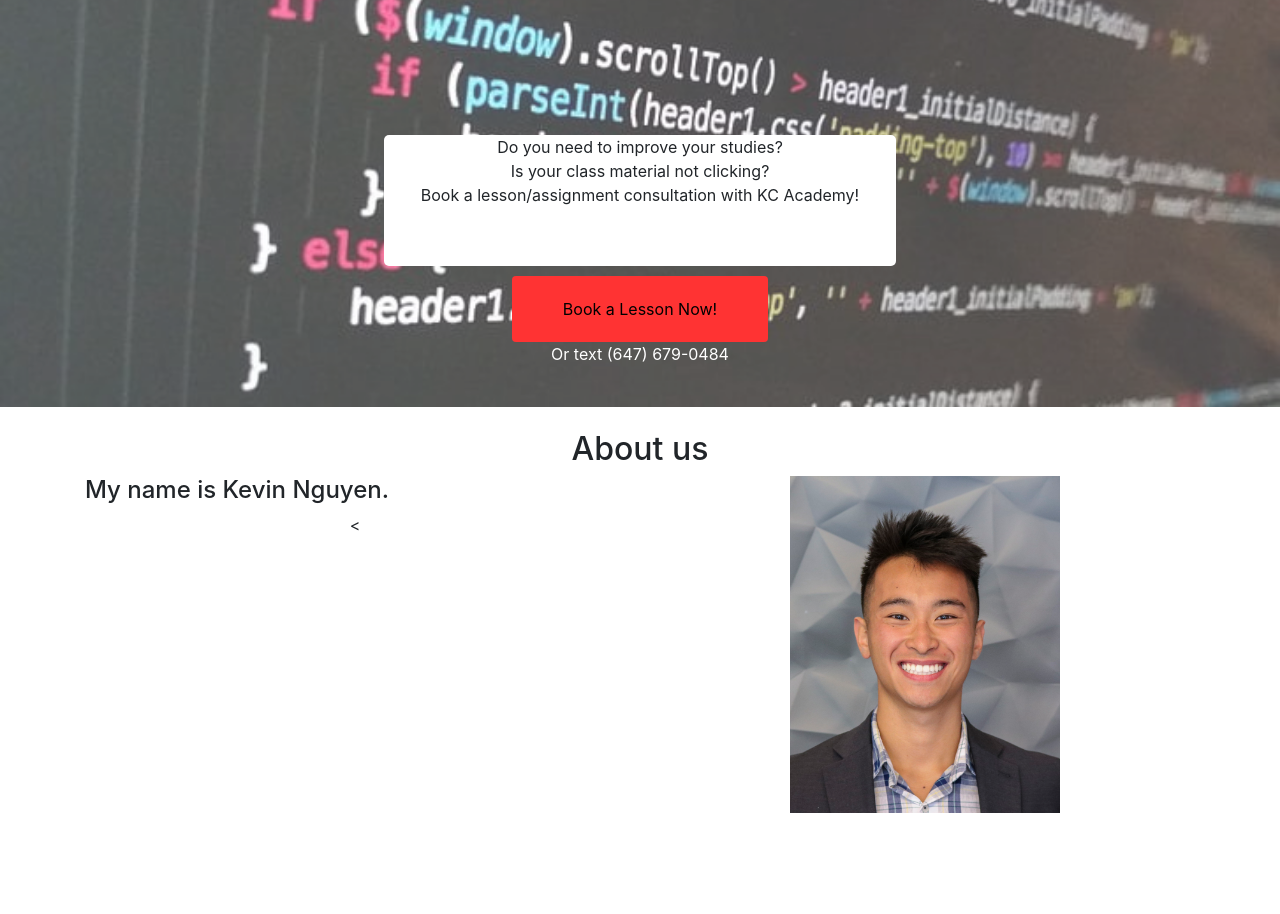
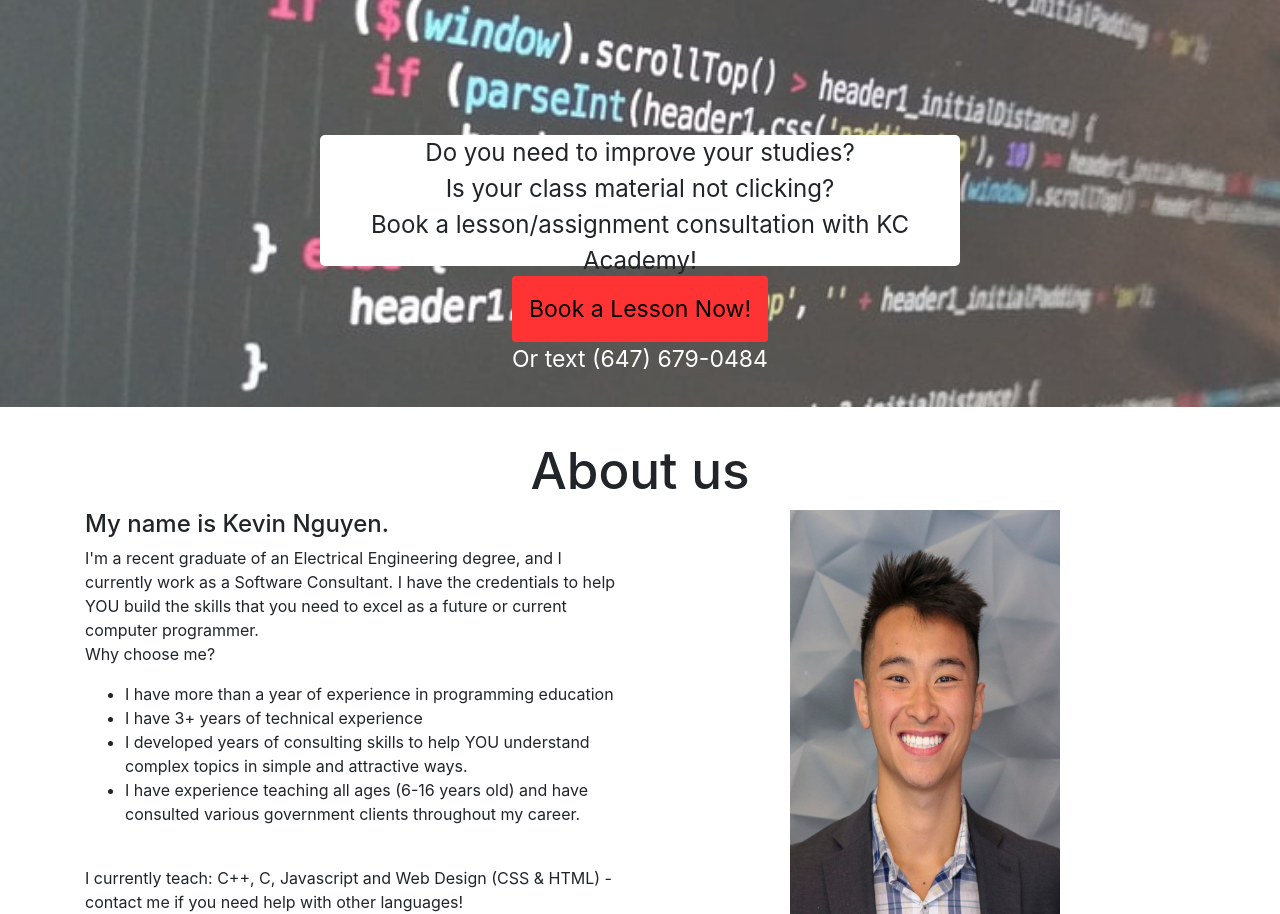
Before and after one commit to KCAcademy/website, a website: page index.html in a window 1280 px wide. Shown: the part 440-1354 px from the top of the page. Before the commit the page ends 1253 px from the top, so only its background shows below. Drawn offline with nearby package versions, Linux system fonts and the light colour scheme.

Commit message:
Added more to About
Added some text to about us -> to do - add icons for languages and make sure rest of page scales properly outside of 75% - 125%

```diff
--- a/index.html
+++ b/index.html
@@ -46,7 +46,7 @@
     </div>
     <div class="img-overlay" id="booking">
       <button class="btn"> Book a Lesson Now! </button>
-      <p style="color: white;"> Or text (647) 679-0484 </p>
+      <p style="color: white; font-size: 1.8vw;"> Or text (647) 679-0484 </p>
     <div>
   </div>
 
@@ -56,9 +56,20 @@
     <h2> About us </h2>
     <div class="container">
         <div class="row">
-          <div class="col-sm">
-            <h4 style="text-align: left;"> My name is Kevin Nguyen. </h4>
-            <
+          <div class="col-sm" style="text-align: left;">
+            <h4> My name is Kevin Nguyen. </h4>
+            <p> I'm a recent graduate of an Electrical Engineering degree, and I currently work as a Software Consultant. I have the credentials to help YOU build the skills that you need to excel as a future or current computer programmer.
+            <br>
+
+            Why choose me? <ul>
+            <li>I have more than a year of experience in programming education</li>
+            <li>I have 3+ years of technical experience</li>
+            <li>I developed years of consulting skills to help YOU understand complex topics in simple and attractive ways.</li>
+            <li>I have experience teaching all ages (6-16 years old) and have consulted various government clients throughout my career.</li>
+          </ul>
+
+            <br>
+            I currently teach: C++, C, Javascript and Web Design (CSS & HTML) - contact me if you need help with other languages!
           </div>
 
           <div class="col-sm">
--- a/style.css
+++ b/style.css
@@ -3,6 +3,9 @@ h1 {
   padding-bottom: 50px;
 }
 
+h2 {
+  font-size: 4vw;
+}
 h5 {
   padding-bottom: 10px;
 }
@@ -41,15 +44,18 @@ h5 {
   margin: auto;
   text-align: center;
   background-color: white;
-  width: 40%;
+  width: 50%;
   height: 30%;
   border-radius: 5px;
+  font-size: 1.88vw;
 }
 
 .btn {
   width: 20%;
   height: 50%;
   background-color: #F33;
+  font-size: 1.8vw;
+  text-align: center;
 }
 
 .btn:hover{
```
